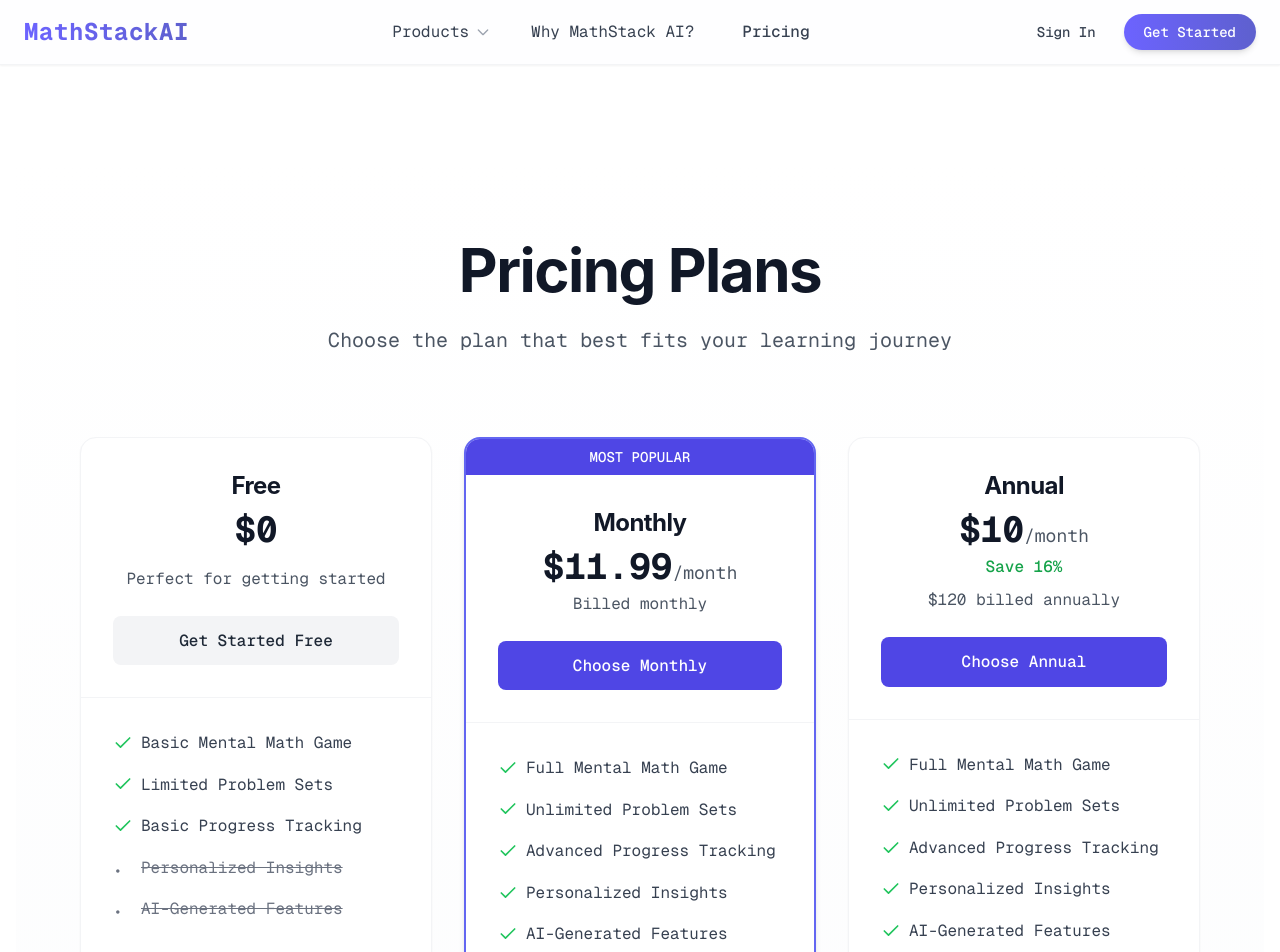
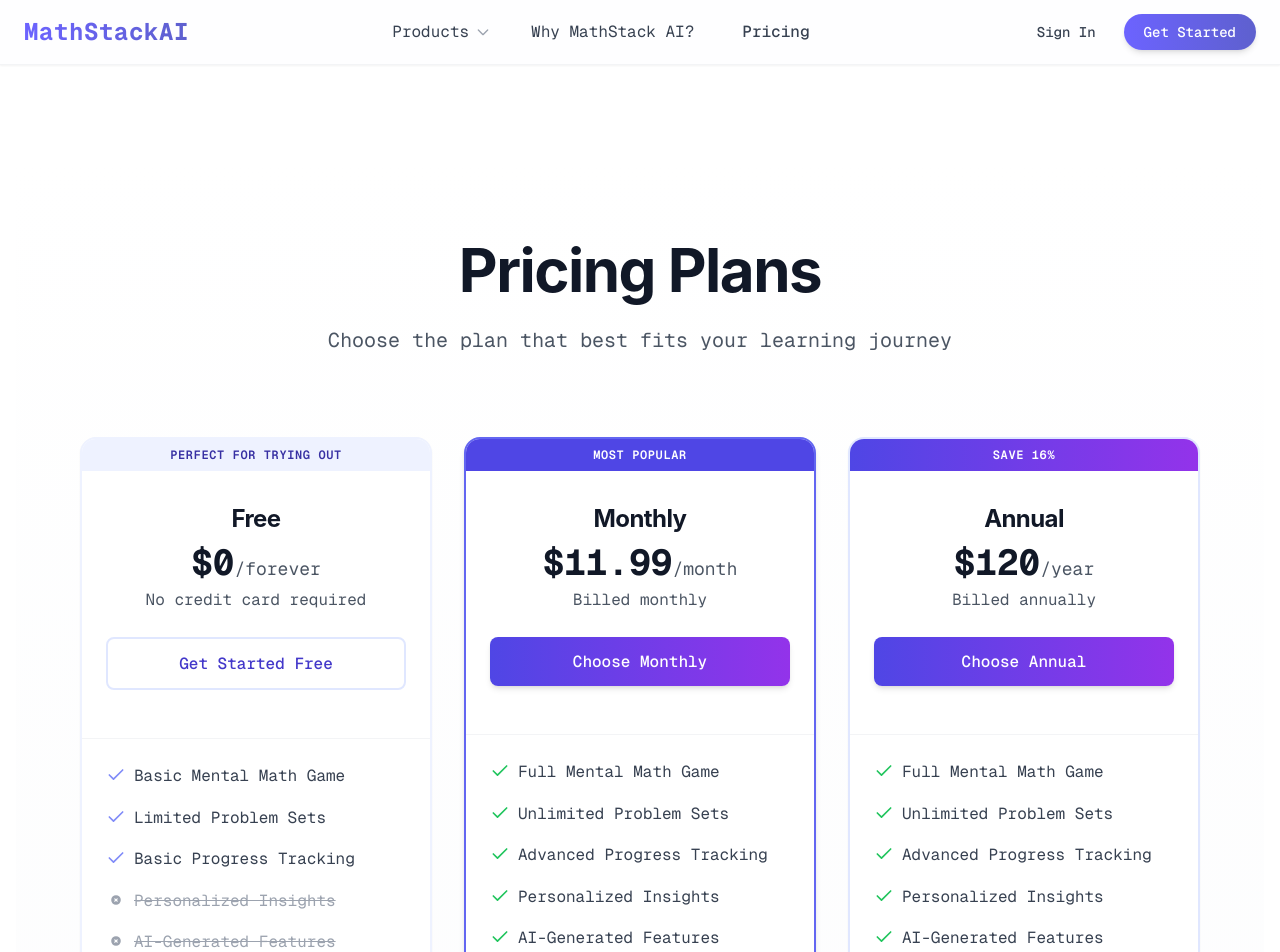
Before and after one commit to ahj-ai/msai, a Next.js app: page /pricing in a window 1280 px wide. Shown: the top 952 px of the page. Built offline with nearby package versions, Linux system fonts and the light colour scheme; no server answers.

Commit message:
new_pricing
new pricing page

```diff
--- a/components/pricing-content.tsx
+++ b/components/pricing-content.tsx
@@ -63,37 +63,48 @@ export const PricingContent = () => {
         >
           <div className="grid grid-cols-1 md:grid-cols-3 gap-8">
             {/* Free Plan */}
-            <div className="bg-white rounded-2xl shadow-sm border border-gray-100 overflow-hidden hover:shadow-md transition-shadow">
-              <div className="p-8 text-center">
+            <div className="bg-white rounded-2xl shadow-sm border-2 border-indigo-50 overflow-hidden hover:shadow-lg transition-all relative">
+              <div className="bg-indigo-50 text-indigo-800 text-center py-2 text-xs font-semibold tracking-wider">
+                PERFECT FOR TRYING OUT
+              </div>
+              <div className="pt-8 pb-6 px-6 text-center">
                 <h3 className="text-2xl font-bold text-gray-900 mb-2">Free</h3>
-                <div className="text-4xl font-bold text-gray-900 mb-4">$0</div>
-                <p className="text-gray-600 mb-6">Perfect for getting started</p>
-                <a href="/signup">
-                  <button className="w-full py-3 px-6 bg-gray-100 hover:bg-gray-200 text-gray-800 font-medium rounded-lg transition-colors">
+                <div className="text-4xl font-bold text-gray-900 mb-1">$0<span className="text-lg font-normal text-gray-600">/forever</span></div>
+                <p className="text-gray-600 mb-6">No credit card required</p>
+                <a href="/signup" className="block mb-6">
+                  <button className="w-full py-3 px-6 bg-white border-2 border-indigo-100 hover:bg-indigo-50 text-indigo-700 font-medium rounded-lg transition-all hover:shadow-sm">
                     Get Started Free
                   </button>
                 </a>
               </div>
-              <div className="border-t border-gray-100 p-8">
+              <div className="border-t border-gray-100 px-6 pb-8 pt-6">
                 <ul className="space-y-4">
-                  <li className="flex items-center text-gray-700">
-                    <Check className="w-5 h-5 text-green-500 mr-2" />
-                    Basic Mental Math Game
+                  <li className="flex items-start">
+                    <Check className="w-5 h-5 text-indigo-400 mr-2 mt-0.5 flex-shrink-0" />
+                    <span className="text-gray-700">Basic Mental Math Game</span>
                   </li>
-                  <li className="flex items-center text-gray-700">
-                    <Check className="w-5 h-5 text-green-500 mr-2" />
-                    Limited Problem Sets
+                  <li className="flex items-start">
+                    <Check className="w-5 h-5 text-indigo-400 mr-2 mt-0.5 flex-shrink-0" />
+                    <span className="text-gray-700">Limited Problem Sets</span>
                   </li>
-                  <li className="flex items-center text-gray-700">
-                    <Check className="w-5 h-5 text-green-500 mr-2" />
-                    Basic Progress Tracking
+                  <li className="flex items-start">
+                    <Check className="w-5 h-5 text-indigo-400 mr-2 mt-0.5 flex-shrink-0" />
+                    <span className="text-gray-700">Basic Progress Tracking</span>
                   </li>
-                  <li className="flex items-center text-gray-500">
-                    <span className="w-5 h-5 mr-2">•</span>
+                  <li className="flex items-start text-gray-400">
+                    <span className="w-5 h-5 flex items-center justify-center mr-2 mt-0.5 flex-shrink-0">
+                      <svg className="w-3 h-3" fill="currentColor" viewBox="0 0 20 20">
+                        <path fillRule="evenodd" d="M10 18a8 8 0 100-16 8 8 0 000 16zM8.707 7.293a1 1 0 00-1.414 1.414L8.586 10l-1.293 1.293a1 1 0 101.414 1.414L10 11.414l1.293 1.293a1 1 0 001.414-1.414L11.414 10l1.293-1.293a1 1 0 00-1.414-1.414L10 8.586 8.707 7.293z" clipRule="evenodd" />
+                      </svg>
+                    </span>
                     <span className="line-through">Personalized Insights</span>
                   </li>
-                  <li className="flex items-center text-gray-500">
-                    <span className="w-5 h-5 mr-2">•</span>
+                  <li className="flex items-start text-gray-400">
+                    <span className="w-5 h-5 flex items-center justify-center mr-2 mt-0.5 flex-shrink-0">
+                      <svg className="w-3 h-3" fill="currentColor" viewBox="0 0 20 20">
+                        <path fillRule="evenodd" d="M10 18a8 8 0 100-16 8 8 0 000 16zM8.707 7.293a1 1 0 00-1.414 1.414L8.586 10l-1.293 1.293a1 1 0 101.414 1.414L10 11.414l1.293 1.293a1 1 0 001.414-1.414L11.414 10l1.293-1.293a1 1 0 00-1.414-1.414L10 8.586 8.707 7.293z" clipRule="evenodd" />
+                      </svg>
+                    </span>
                     <span className="line-through">AI-Generated Features</span>
                   </li>
                 </ul>
@@ -101,80 +112,90 @@ export const PricingContent = () => {
             </div>
 
             {/* Monthly Plan */}
-            <div className="bg-white rounded-2xl shadow-md border-2 border-indigo-500 overflow-hidden transform hover:scale-105 transition-transform">
-              <div className="bg-indigo-600 text-white text-center py-2 text-sm font-medium">
+            <div className="bg-white rounded-2xl shadow-md border-2 border-indigo-500 overflow-hidden hover:shadow-lg transition-all relative">
+              <div className="bg-indigo-600 text-white text-center py-2 text-xs font-semibold tracking-wider">
                 MOST POPULAR
               </div>
-              <div className="p-8 text-center">
+              <div className="pt-8 pb-6 px-6 text-center">
                 <h3 className="text-2xl font-bold text-gray-900 mb-2">Monthly</h3>
                 <div className="text-4xl font-bold text-gray-900 mb-1">$11.99<span className="text-lg font-normal text-gray-600">/month</span></div>
                 <p className="text-gray-600 mb-6">Billed monthly</p>
-                <a href="/signup">
-                  <button className="w-full py-3 px-6 bg-indigo-600 hover:bg-indigo-700 text-white font-medium rounded-lg transition-colors">
+                <a href="/signup" className="block mb-6">
+                  <button className="w-full py-3 px-6 bg-gradient-to-r from-indigo-600 to-purple-600 hover:from-indigo-700 hover:to-purple-700 text-white font-medium rounded-lg transition-all shadow-md hover:shadow-lg">
                     Choose Monthly
                   </button>
                 </a>
               </div>
-              <div className="border-t border-gray-100 p-8">
+              <div className="border-t border-gray-100 px-6 pb-8 pt-6">
                 <ul className="space-y-4">
-                  <li className="flex items-center text-gray-700">
-                    <Check className="w-5 h-5 text-green-500 mr-2" />
-                    Full Mental Math Game
+                  <li className="flex items-start text-gray-700">
+                    <Check className="w-5 h-5 text-green-500 mr-2 mt-0.5 flex-shrink-0" />
+                    <span>Full Mental Math Game</span>
                   </li>
-                  <li className="flex items-center text-gray-700">
-                    <Check className="w-5 h-5 text-green-500 mr-2" />
-                    Unlimited Problem Sets
+                  <li className="flex items-start text-gray-700">
+                    <Check className="w-5 h-5 text-green-500 mr-2 mt-0.5 flex-shrink-0" />
+                    <span>Unlimited Problem Sets</span>
                   </li>
-                  <li className="flex items-center text-gray-700">
-                    <Check className="w-5 h-5 text-green-500 mr-2" />
-                    Advanced Progress Tracking
+                  <li className="flex items-start text-gray-700">
+                    <Check className="w-5 h-5 text-green-500 mr-2 mt-0.5 flex-shrink-0" />
+                    <span>Advanced Progress Tracking</span>
                   </li>
-                  <li className="flex items-center text-gray-700">
-                    <Check className="w-5 h-5 text-green-500 mr-2" />
-                    Personalized Insights
+                  <li className="flex items-start text-gray-700">
+                    <Check className="w-5 h-5 text-green-500 mr-2 mt-0.5 flex-shrink-0" />
+                    <span>Personalized Insights</span>
                   </li>
-                  <li className="flex items-center text-gray-700">
-                    <Check className="w-5 h-5 text-green-500 mr-2" />
-                    AI-Generated Features
+                  <li className="flex items-start text-gray-700">
+                    <Check className="w-5 h-5 text-green-500 mr-2 mt-0.5 flex-shrink-0" />
+                    <span>AI-Generated Features</span>
                   </li>
                 </ul>
               </div>
             </div>
 
             {/* Annual Plan */}
-            <div className="bg-white rounded-2xl shadow-sm border border-gray-100 overflow-hidden hover:shadow-md transition-shadow">
-              <div className="p-8 text-center">
+            <div className="bg-white rounded-2xl shadow-sm border-2 border-indigo-100 overflow-hidden hover:shadow-lg transition-all relative">
+              <div className="bg-gradient-to-r from-indigo-600 to-purple-600 text-white text-center py-2 text-xs font-semibold tracking-wider">
+                SAVE 16%
+              </div>
+              <div className="pt-8 pb-6 px-6 text-center">
                 <h3 className="text-2xl font-bold text-gray-900 mb-2">Annual</h3>
-                <div className="text-4xl font-bold text-gray-900 mb-1">$10<span className="text-lg font-normal text-gray-600">/month</span></div>
-                <div className="text-green-600 font-medium mb-2">Save 16%</div>
-                <p className="text-gray-600 mb-6">$120 billed annually</p>
-                <a href="/signup">
-                  <button className="w-full py-3 px-6 bg-indigo-600 hover:bg-indigo-700 text-white font-medium rounded-lg transition-colors">
+                <div className="text-4xl font-bold text-gray-900 mb-1">$120<span className="text-lg font-normal text-gray-600">/year</span></div>
+                <p className="text-gray-600 mb-6">Billed annually</p>
+                <a href="/signup" className="block mb-6">
+                  <button className="w-full py-3 px-6 bg-gradient-to-r from-indigo-600 to-purple-600 hover:from-indigo-700 hover:to-purple-700 text-white font-medium rounded-lg transition-all shadow-md hover:shadow-lg">
                     Choose Annual
                   </button>
                 </a>
               </div>
-              <div className="border-t border-gray-100 p-8">
+              <div className="border-t border-gray-100 px-6 pb-8 pt-6">
                 <ul className="space-y-4">
-                  <li className="flex items-center text-gray-700">
-                    <Check className="w-5 h-5 text-green-500 mr-2" />
-                    Full Mental Math Game
+                  <li className="flex items-start text-gray-700">
+                    <Check className="w-5 h-5 text-green-500 mr-2 mt-0.5 flex-shrink-0" />
+                    <span>Full Mental Math Game</span>
                   </li>
-                  <li className="flex items-center text-gray-700">
-                    <Check className="w-5 h-5 text-green-500 mr-2" />
-                    Unlimited Problem Sets
+                  <li className="flex items-start text-gray-700">
+                    <Check className="w-5 h-5 text-green-500 mr-2 mt-0.5 flex-shrink-0" />
+                    <span>Unlimited Problem Sets</span>
                   </li>
-                  <li className="flex items-center text-gray-700">
-                    <Check className="w-5 h-5 text-green-500 mr-2" />
-                    Advanced Progress Tracking
+                  <li className="flex items-start text-gray-700">
+                    <Check className="w-5 h-5 text-green-500 mr-2 mt-0.5 flex-shrink-0" />
+                    <span>Advanced Progress Tracking</span>
                   </li>
-                  <li className="flex items-center text-gray-700">
-                    <Check className="w-5 h-5 text-green-500 mr-2" />
-                    Personalized Insights
+                  <li className="flex items-start text-gray-700">
+                    <Check className="w-5 h-5 text-green-500 mr-2 mt-0.5 flex-shrink-0" />
+                    <span>Personalized Insights</span>
                   </li>
-                  <li className="flex items-center text-gray-700">
-                    <Check className="w-5 h-5 text-green-500 mr-2" />
-                    AI-Generated Features
+                  <li className="flex items-start text-gray-700">
+                    <Check className="w-5 h-5 text-green-500 mr-2 mt-0.5 flex-shrink-0" />
+                    <span>AI-Generated Features</span>
+                  </li>
+                  <li className="flex items-start">
+                    <span className="w-5 h-5 flex items-center justify-center mr-2 mt-0.5 flex-shrink-0">
+                      <svg className="w-3 h-3 text-indigo-500" fill="currentColor" viewBox="0 0 8 8">
+                        <circle cx="4" cy="4" r="3" />
+                      </svg>
+                    </span>
+                    <span className="font-medium text-indigo-700">Beta Test New Features</span>
                   </li>
                 </ul>
               </div>
@@ -231,7 +252,7 @@ export const PricingContent = () => {
               <AccordionItem value="item-0" className="border border-gray-200 rounded-lg p-4">
                 <AccordionTrigger className="text-lg font-medium text-gray-900 hover:no-underline">How does the annual billing work?</AccordionTrigger>
                 <AccordionContent className="text-gray-600 mt-2">
-                  You pay $120 upfront for a full year of Premium access, which averages to $10/month. Your subscription will automatically renew each year unless you choose to cancel.
+                  You pay $120/year for Premium access. Your subscription will automatically renew each year unless you choose to cancel.
                 </AccordionContent>
               </AccordionItem>
             </Accordion>
--- a/package.json
+++ b/package.json
@@ -34,6 +34,7 @@
     "react": "^18",
     "react-dom": "^18",
     "react-latex-next": "^3.0.0",
+    "svix": "^1.65.0",
     "tailwind-merge": "^3.0.1",
     "tailwindcss": "^3.3.0"
   },
```
Also changed, not shown: 1 other file (tests, documents, lock files or other folders).
